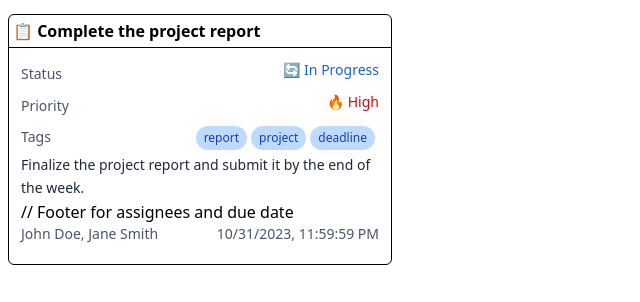
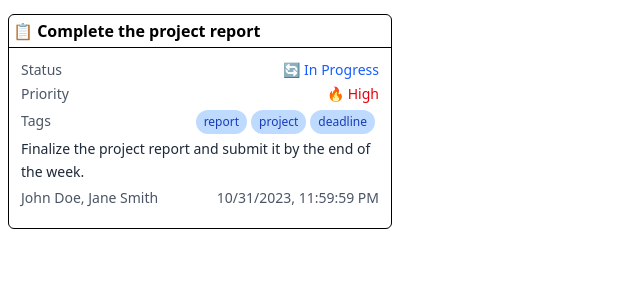
Before and after one commit to AnthonyZhOon/cs-project, a Next.js app: page / in a window 1280 px wide. Shown: the part 213-515 px from the top of the page, without its empty margins (0-640 px from the left). Built offline with nearby package versions, Linux system fonts and the light colour scheme; no server answers; the database is empty.

Commit message:
Vague css adjustments

```diff
--- a/components/Task.tsx
+++ b/components/Task.tsx
@@ -149,14 +149,14 @@ export default async function TaskComponent({
 	return (
 		// Add an outline to the task component
 		<ComponentBox title={taskTitle} className={`max-w-sm ${className}`}>
-			<div className="task-details p-2 mb-2  border-gray-300 rounded-lg">
-				<Status status={task.status} className="mb-2" />
-				<Priority priority={task.priority} className="mb-2" />
+			<div className="task-details p-2 mb-2 space-y-0.5 border-gray-300 rounded-lg">
+				<Status status={task.status} />
+				<Priority priority={task.priority} />
 				<Tags tags={task.tags.map(tag => tag.name)} />
-				<p className="text-sm text-gray-800 leading-relaxed">
+				<p className="text-sm text-gray-800 leading-relaxed mb-1">
 					{task.description}
 				</p>
-				// Footer for assignees and due date
+				{/* Footer for assignees and due date */}
 				<div className="flex justify-between items-center text-sm text-gray-600">
 					<span>{task.assignees.map(a => a.name).join(', ')}</span>
 					<span>{task?.deadline?.toLocaleString() ?? 'No due date set'}</span>
```
